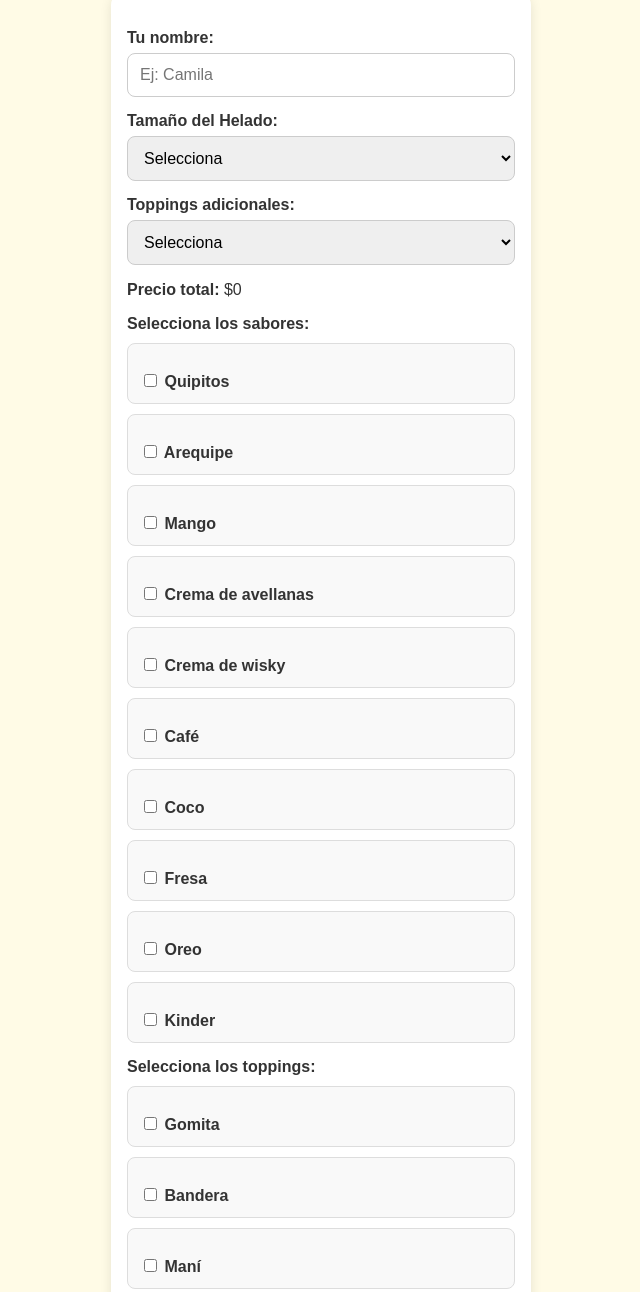
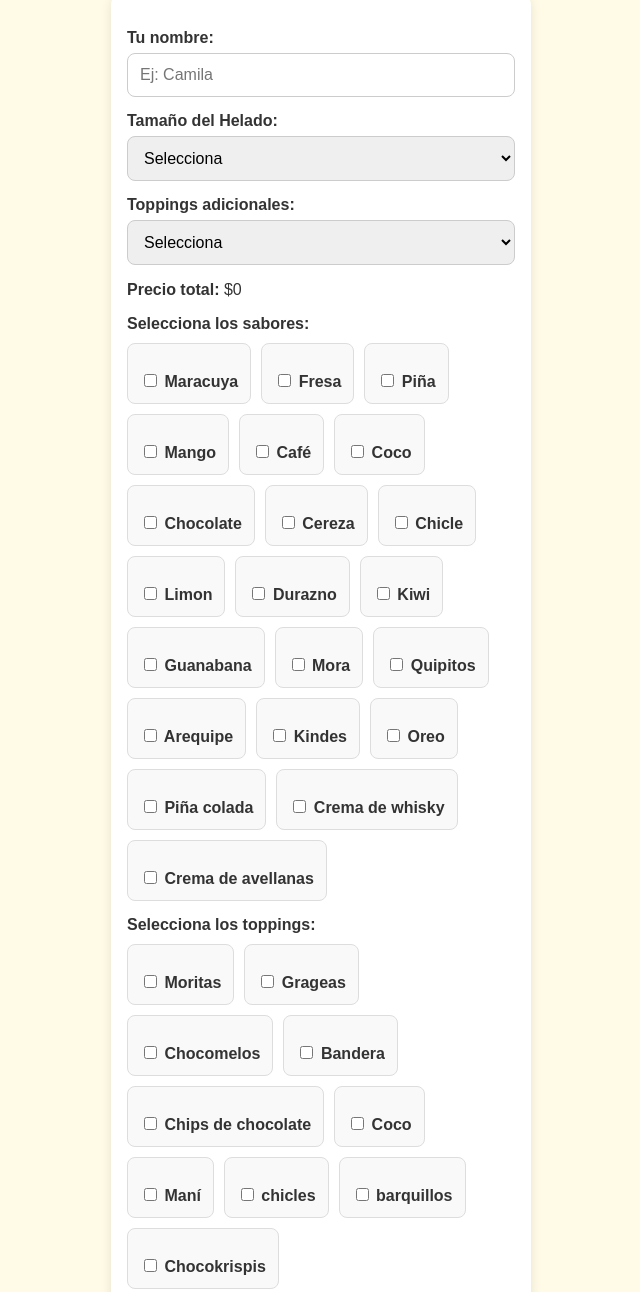
Before and after one commit to Andru212/HeladeriaEimiVall, a plain HTML site: page index.html in a window 1280 px wide. Shown: the part 355-1647 px from the top of the page, without its empty margins (319-959 px from the left). Drawn offline with Linux system fonts and the light colour scheme.

Commit message:
Update index.html

```diff
--- a/index.html
+++ b/index.html
@@ -4,7 +4,8 @@
   <meta charset="UTF-8">
   <meta name="viewport" content="width=device-width, initial-scale=1">
 
-  <title>Pedidos Heladería EV</title>
+  <title>Heladeria</title>
+  <link rel="icon" href="Logo.png" type="image/png">
   <style>
   /* Estilo general para pantallas móviles */
 body {
@@ -59,7 +60,8 @@ body {
 
   .sabores-container {
     display: flex;
-    flex-direction: column;
+    flex-direction: row;
+    flex-wrap: wrap; /* Permite que se ajusten cuando no caben */
     gap: 10px;
     margin-top: 10px;
   }
@@ -231,8 +233,8 @@ body {
   <div class="total-general" id="totalGeneral">Total acumulado: $0</div>
 
 <script>
-  const sabores = ['Quipitos', 'Arequipe', 'Mango', 'Crema de avellanas', 'Crema de wisky', 'Café', 'Coco', 'Fresa', 'Oreo', 'Kinder'];
-  const toppingsDisponibles = ['Gomita', 'Bandera', 'Maní', 'Gusanito', 'M&M'];
+  const sabores = ['Maracuya','Fresa','Piña','Mango','Café','Coco','Chocolate','Cereza','Chicle','Limon','Durazno','Kiwi','Guanabana','Mora','Quipitos','Arequipe','Kindes','Oreo','Piña colada','Crema de whisky','Crema de avellanas'];
+  const toppingsDisponibles = ['Moritas','Grageas','Chocomelos', 'Bandera','Chips de chocolate','Coco', 'Maní', 'chicles', 'barquillos', 'Chocokrispis'];
   const salsasDisponibles = ['Chocolate', 'Cereza', 'Arequipe', 'Chicle', 'Mora'];
   const precios = {
     pequeño: [3500, 4500, 5500],
```
